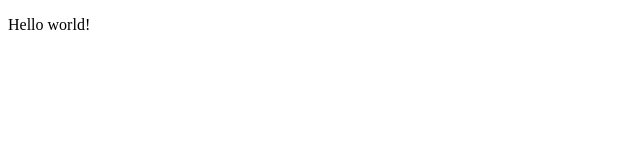
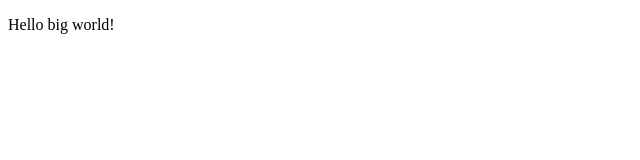
Before and after one commit to dziubantaras/project, a plain HTML site: page index.html in a window 1280 px wide. Shown: the full height of the page, 0-640 px from the left. Drawn offline with Linux system fonts and the light colour scheme.

Commit message:
second commit

```diff
--- a/index.html
+++ b/index.html
@@ -7,7 +7,7 @@
 </head>
 <body>
 
- <p>Hello world!</p>
+ <p>Hello big world!</p>
 
 
  <!--<script>
```
